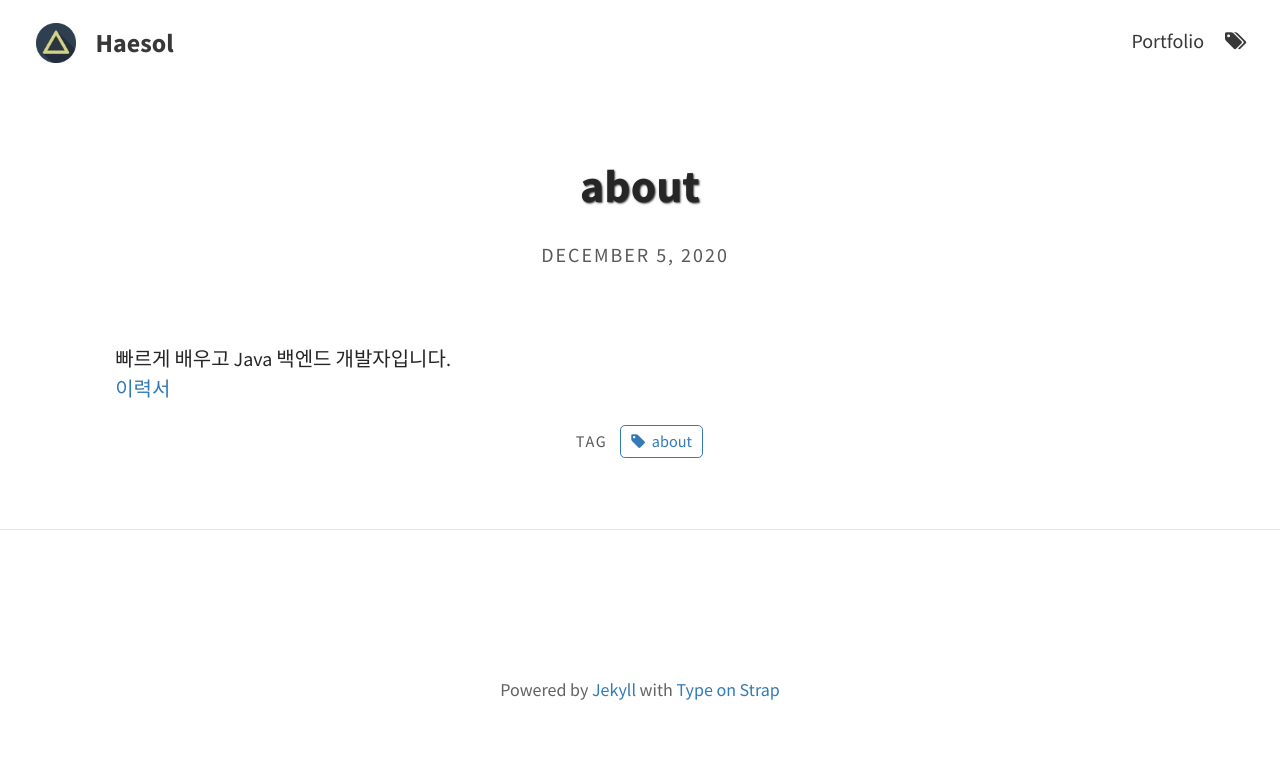
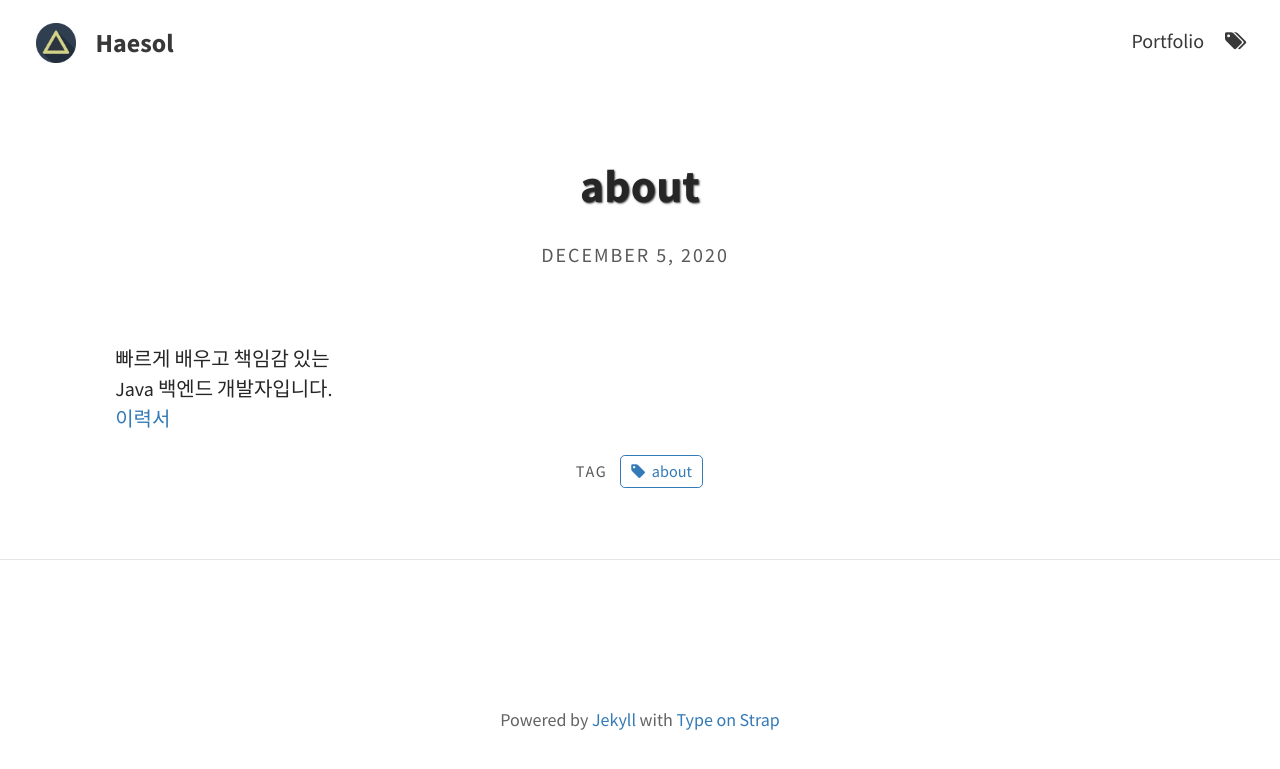
Before and after one commit to stbpiza/stbpiza.github.io, a Jekyll site: the page built from _posts/2020-12-05-about.md, in a window 1280 px wide. Shown: the top 769 px of the page. Built offline with Jekyll 4.4.1, drawn with Linux system fonts in a browser that asks for light colours.

Commit message:
Update 2020-12-05-about.md

```diff
--- a/_posts/2020-12-05-about.md
+++ b/_posts/2020-12-05-about.md
@@ -5,6 +5,6 @@ tags: [about]
 excerpt_separator: <!--more-->
 ---
 
-빠르게 배우고
+빠르게 배우고 책임감 있는
 Java 백엔드 개발자입니다.
 [이력서](https://www.notion.so/Java-561d631ee61d4e10b349bbf9167a5f9d)
```
